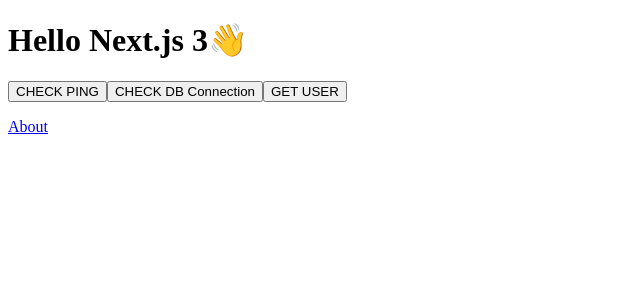
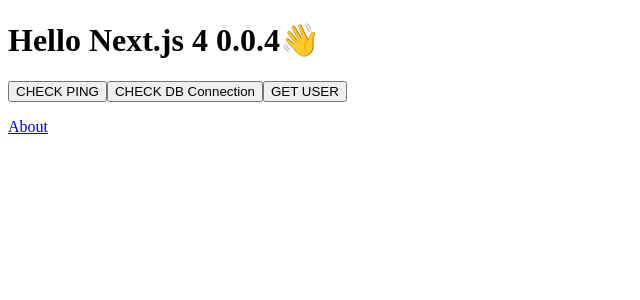
Before and after one commit to cdhubapi4/cdhubapi, a Next.js app: page / in a window 1280 px wide. Shown: the top 300 px of the page, without its empty margins (0-640 px from the left). Built offline with nearby package versions, Linux system fonts and the light colour scheme.

Commit message:
version upgrade

```diff
--- /dev/null
+++ b/components/utils/getPackajsonVersion.ts
@@ -0,0 +1,6 @@
+const getPackajsonVersion = () => {
+  const { version } = require("../../package.json");
+  return version;
+};
+
+export default getPackajsonVersion;
--- a/pages/index.tsx
+++ b/pages/index.tsx
@@ -1,12 +1,14 @@
 import fetch from "@utils/fetch";
+import getPackajsonVersion from "@utils/getPackajsonVersion";
 import axios from "axios";
 import Link from "next/link";
 
 const IndexPage = () => {
   const BASE_URL = `https://cdhubapi2.vercel.app/api`;
+  const version = getPackajsonVersion()
   return (
     <div>
-      <h1>Hello Next.js 3👋</h1>
+      <h1>Hello Next.js 4 {version}👋</h1>
       <button onClick={() => axios.get(`${BASE_URL}/common/ping`)}>CHECK PING </button>
       <button onClick={() => axios.get(`${BASE_URL}/common/dbcheck`)}>CHECK DB Connection </button>
       <button onClick={() => axios.get(`${BASE_URL}/user?page=1&size=2`)}>GET USER </button>
```
